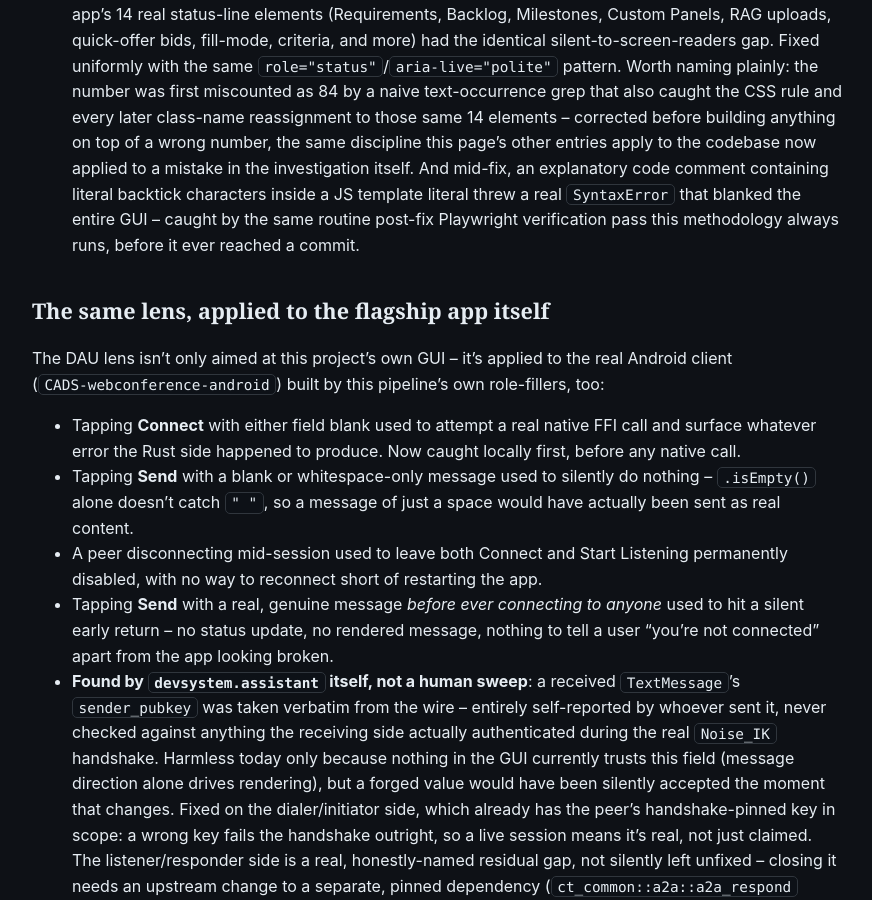
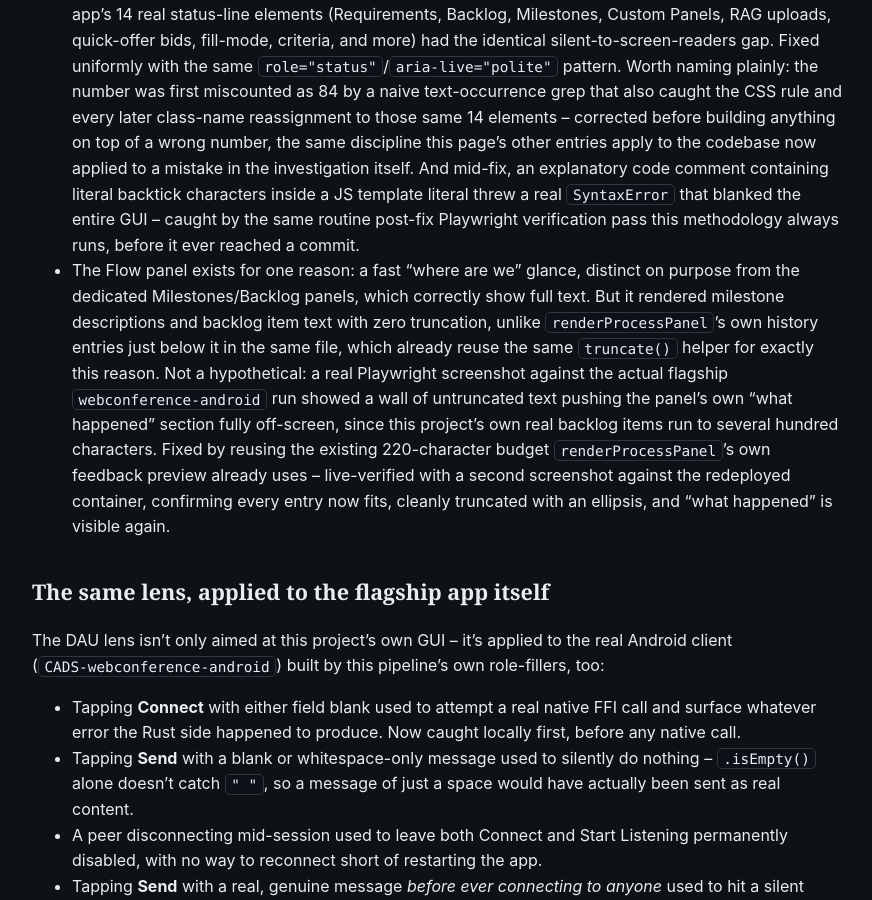
Before and after one commit to scimbe/CADS-devsystem-docs, a Jekyll site: the page built from _explanation/dau-lens-and-stress-testing.md, in a window 1280 px wide and 900 px high, scrolled down 13921 px. Shown: the whole window, without its empty margins (322-1194 px from the left). Built offline with Jekyll 4.4.1, drawn with Linux system fonts in a browser that asks for light colours.

Commit message:
explanation: document the Flow panel truncation fix (DAU-lens GUI list)
Real gap found and fixed live 2026-08-07 in CADS-devsystem@4428c6b:
the Flow panel's milestone/backlog text rendered fully untruncated,
unlike renderProcessPanel's own history entries in the same file.
Screenshotted against the actual flagship webconference-android run
before and after the fix (before: wall of text pushing "what happened"
off-screen; after: every entry fits, ellipsis-truncated).

Hermetic Jekyll build confirmed clean before push.

```diff
--- a/_explanation/dau-lens-and-stress-testing.md
+++ b/_explanation/dau-lens-and-stress-testing.md
@@ -556,6 +556,17 @@ actual deployment, not just described:
   code comment containing literal backtick characters inside a JS template literal threw a real
   `SyntaxError` that blanked the entire GUI -- caught by the same routine post-fix Playwright
   verification pass this methodology always runs, before it ever reached a commit.
+- The Flow panel exists for one reason: a fast "where are we" glance, distinct on purpose from the
+  dedicated Milestones/Backlog panels, which correctly show full text. But it rendered milestone
+  descriptions and backlog item text with zero truncation, unlike `renderProcessPanel`'s own history
+  entries just below it in the same file, which already reuse the same `truncate()` helper for
+  exactly this reason. Not a hypothetical: a real Playwright screenshot against the actual flagship
+  `webconference-android` run showed a wall of untruncated text pushing the panel's own "what
+  happened" section fully off-screen, since this project's own real backlog items run to several
+  hundred characters. Fixed by reusing the existing 220-character budget `renderProcessPanel`'s own
+  feedback preview already uses -- live-verified with a second screenshot against the redeployed
+  container, confirming every entry now fits, cleanly truncated with an ellipsis, and "what
+  happened" is visible again.
 
 ## The same lens, applied to the flagship app itself
 
```
